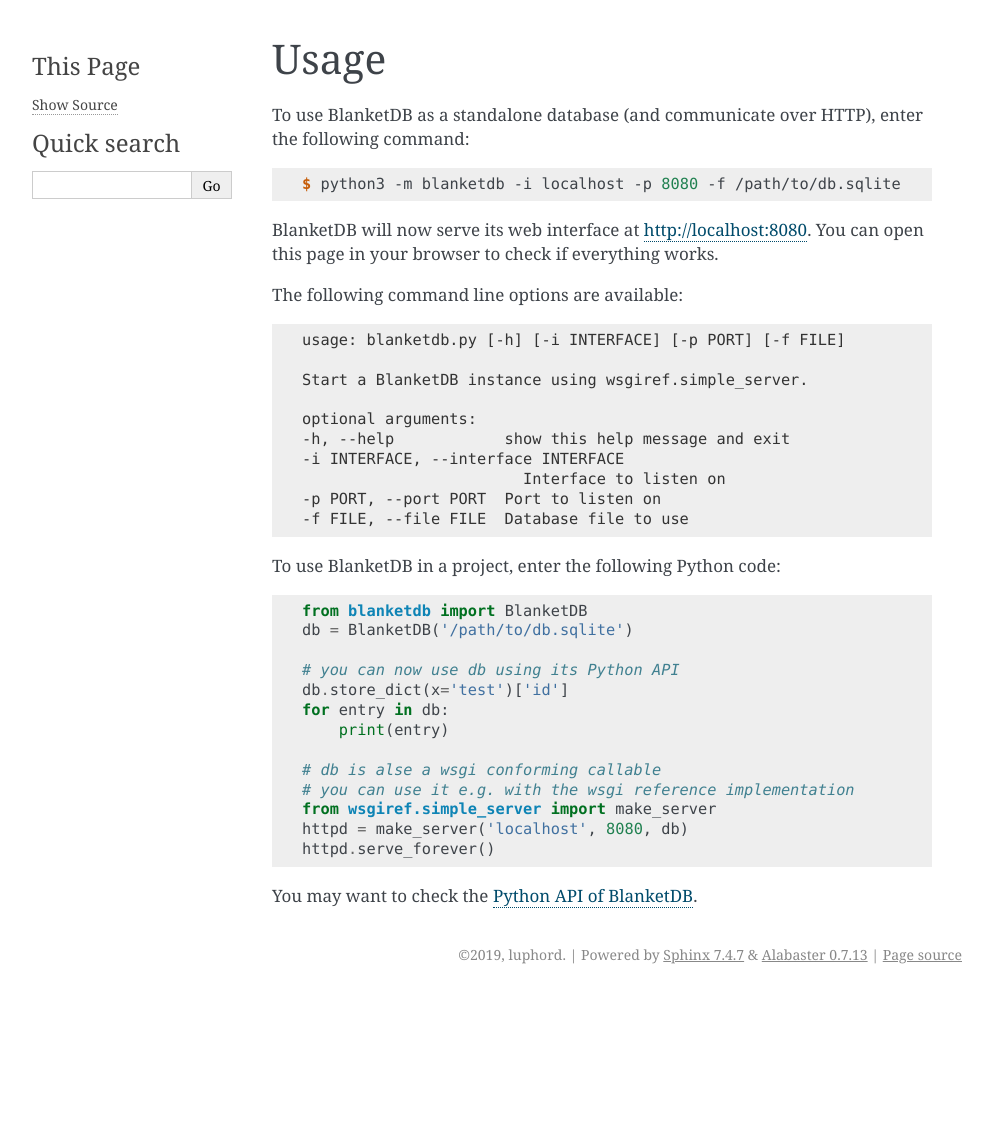
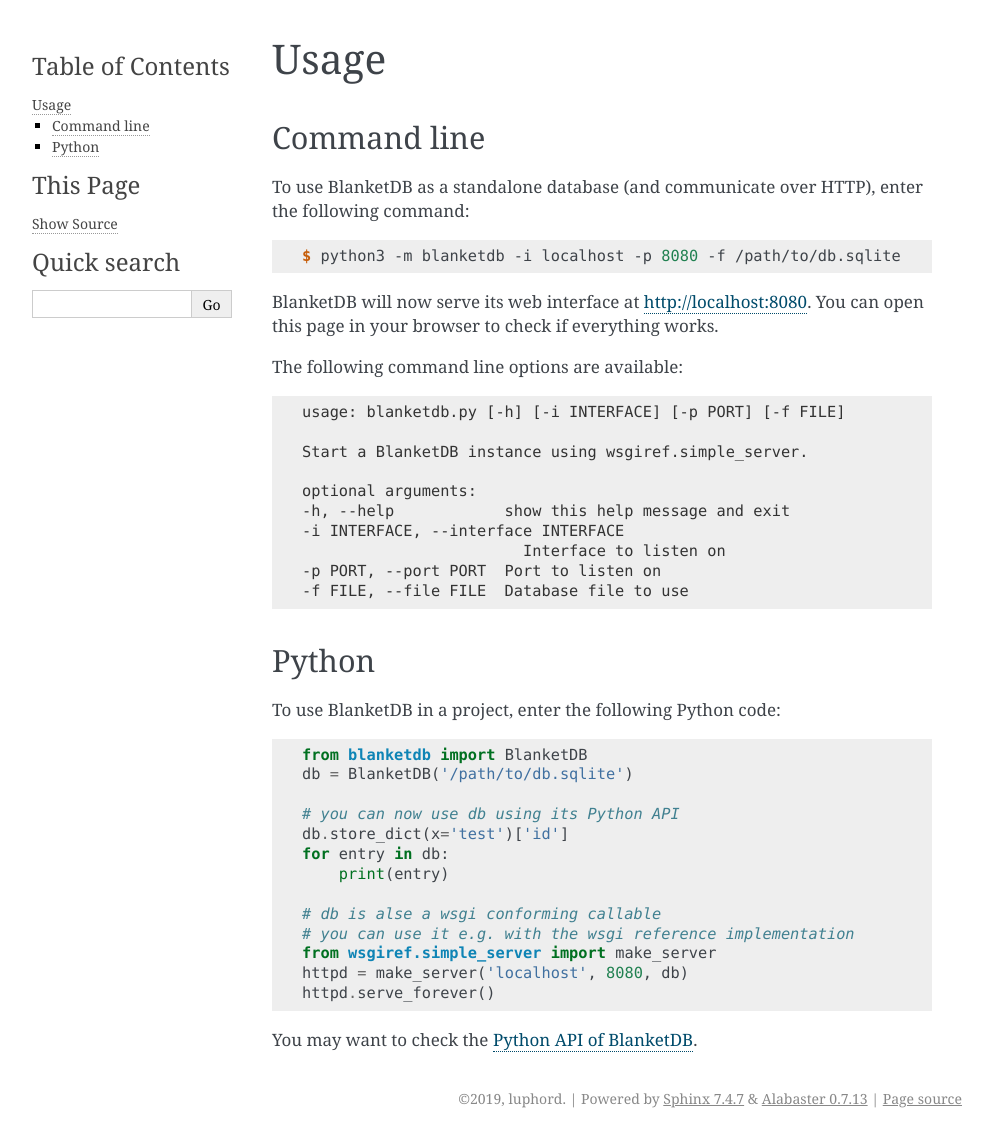
Before and after one commit to luphord/blanketdb, a Sphinx documentation site: the page built from docs/usage.rst, in a window 1280 px wide. Shown: the whole page, without its empty margins (148-1141 px from the left). Built offline with Sphinx 7.4.7, drawn with Linux system fonts in a browser that asks for light colours; before the commit the page ends 994 px from its top, so only the background shows below that.

Commit message:
usage captions

```diff
--- a/docs/usage.rst
+++ b/docs/usage.rst
@@ -1,6 +1,9 @@
 =====
 Usage
 =====
+
+Command line
+-----------
 
 To use BlanketDB as a standalone database (and communicate over HTTP), enter the following command:
 
@@ -26,6 +29,10 @@ The following command line options are available:
     -p PORT, --port PORT  Port to listen on
     -f FILE, --file FILE  Database file to use
 
+
+Python
+------
+
 To use BlanketDB in a project, enter the following Python code::
 
     from blanketdb import BlanketDB
```
